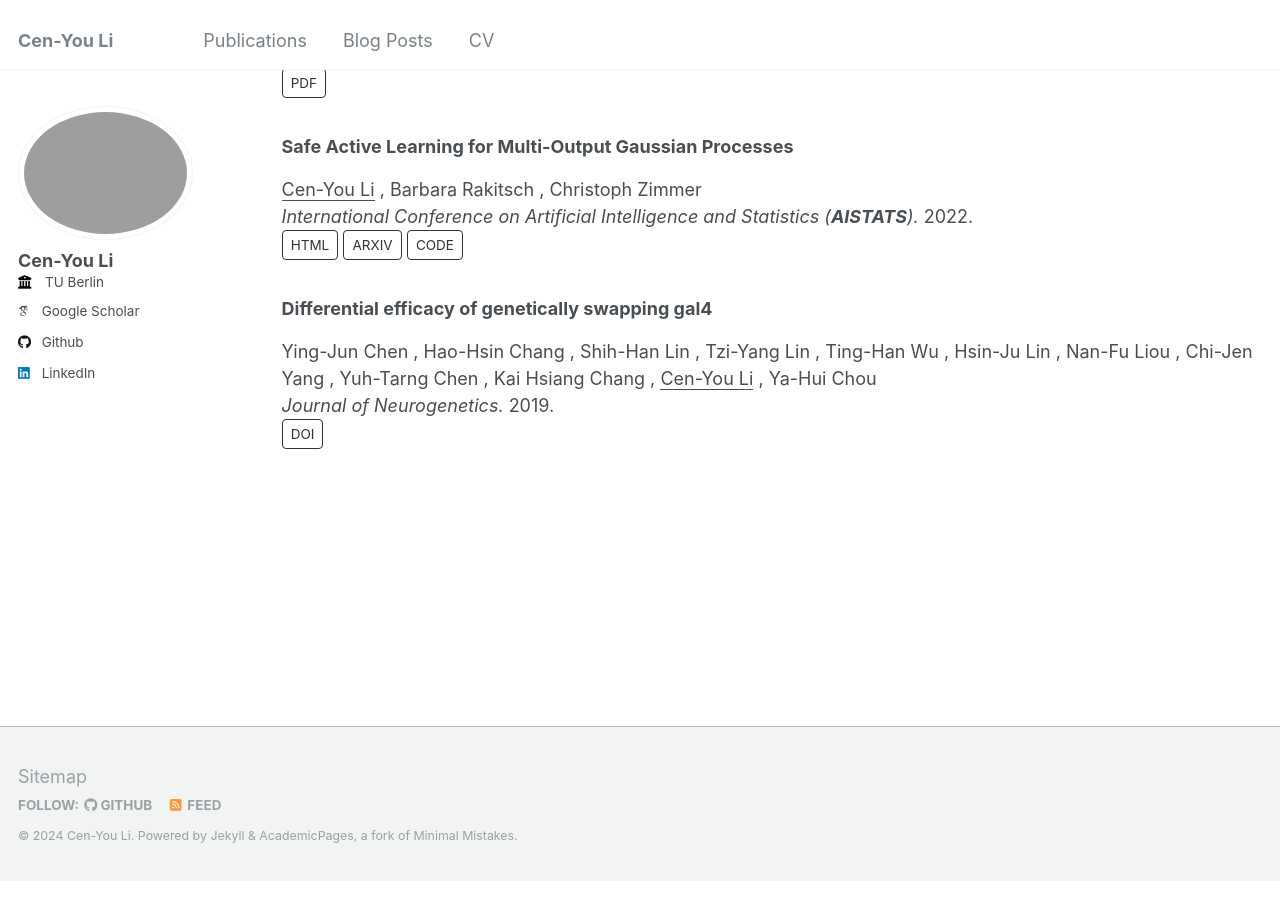
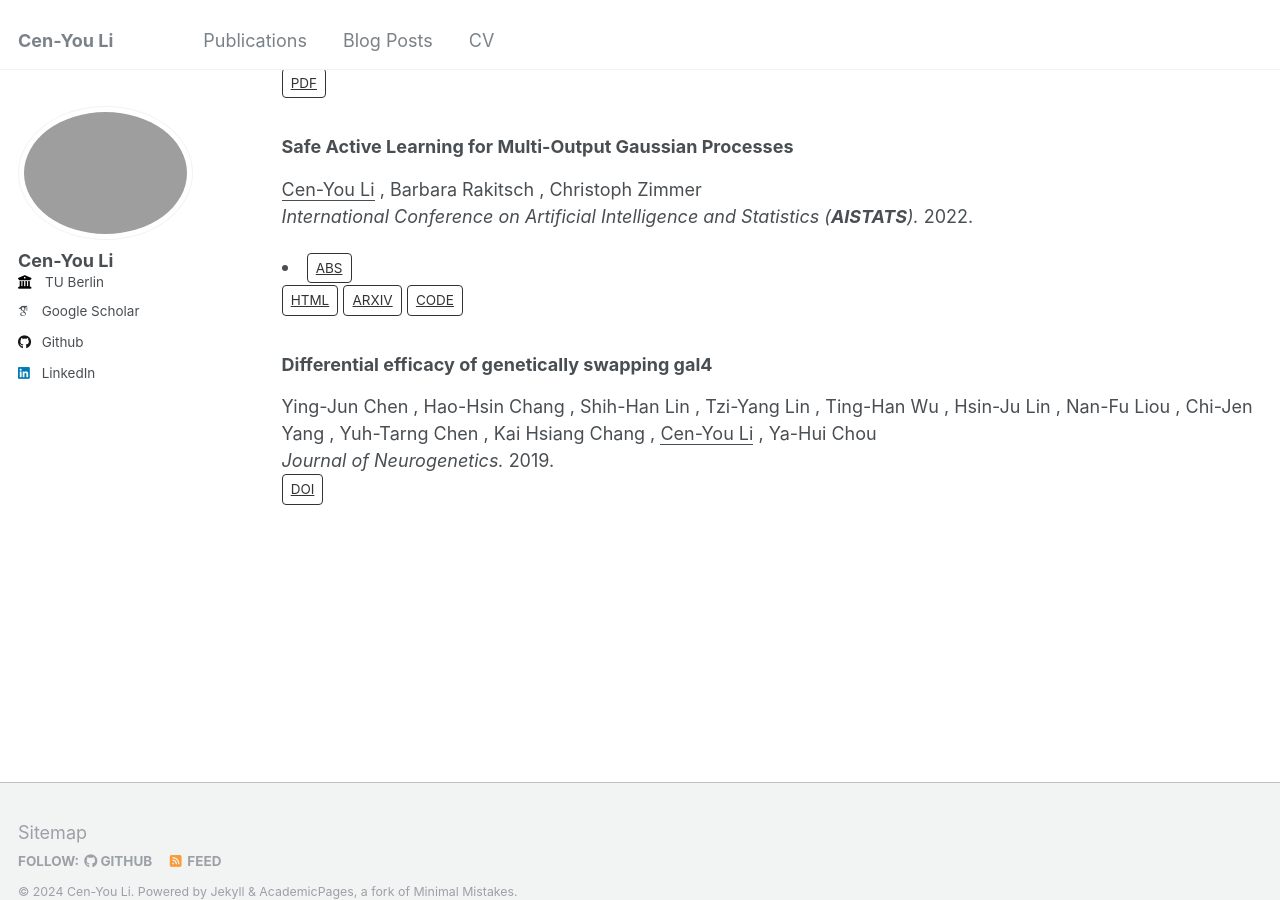
Before and after one commit to cenyou/cenyou.github.io, a Jekyll site: the page built from _pages/publications.html, in a window 1280 px wide and 900 px high, scrolled down 520 px. Built offline with Jekyll 4.4.1, drawn with Linux system fonts in a browser that asks for light colours; some web fonts are replaced.

Commit message:
try abstract toggle

```diff
--- a/_pages/publications.html
+++ b/_pages/publications.html
@@ -31,11 +31,16 @@ author_profile: true
         <em>{{ post.venue }}.</em> {{ post.date | default: "1900-01-01" | date: "%Y" }}.
         {% endif %}
         <br/>
-        {% if post.html %}<a href="{{ post.html }}" class="btn btn--inverse-thin" style="text-decoration:none;">HTML</a>{% endif %}
-        {% if post.doi %}<a href="{{ post.doi }}" class="btn btn--inverse-thin" style="text-decoration:none;">DOI</a>{% endif %}
-        {% if post.arxiv %}<a href="{{ post.arxiv }}" class="btn btn--inverse-thin" style="text-decoration:none;">ARXIV</a>{% endif %}
-        {% if post.pdf %}<a href="{{ post.pdf }}" class="btn btn--inverse-thin" style="text-decoration:none;">PDF</a>{% endif %}
-        {% if post.code %}<a href="{{ post.code }}" class="btn btn--inverse-thin" style="text-decoration:none;">CODE</a>{% endif %}
+        {% if post.abstract %}
+        <li class="toggle" content="{{ post.abstract }}">
+          <a class="btn btn--inverse-thin">ABS</a>
+        </li>
+        {% endif %}
+        {% if post.html %}<a href="{{ post.html }}" class="btn btn--inverse-thin">HTML</a>{% endif %}
+        {% if post.doi %}<a href="{{ post.doi }}" class="btn btn--inverse-thin">DOI</a>{% endif %}
+        {% if post.arxiv %}<a href="{{ post.arxiv }}" class="btn btn--inverse-thin">ARXIV</a>{% endif %}
+        {% if post.pdf %}<a href="{{ post.pdf }}" class="btn btn--inverse-thin">PDF</a>{% endif %}
+        {% if post.code %}<a href="{{ post.code }}" class="btn btn--inverse-thin">CODE</a>{% endif %}
       </p>
     </article>
   </div>
```
Also changed, not shown: _publications/2022a.md (+7 -5 lines).
